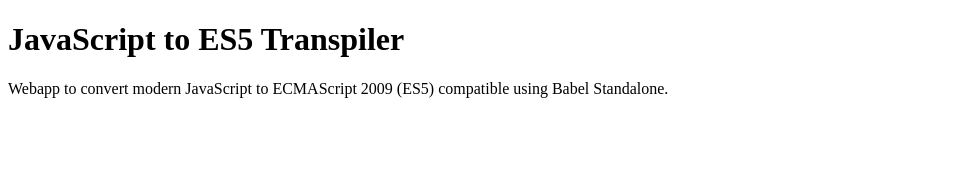
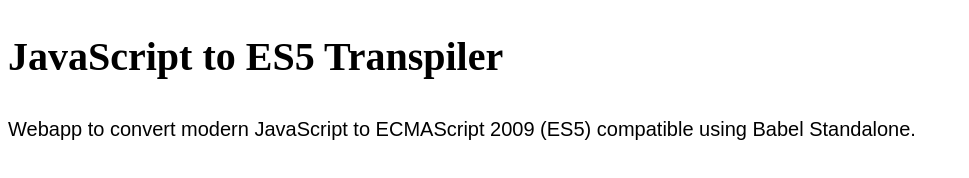
Before and after one commit to pablocru/javascript-to-es5-transpiler, an Astro site: page / in a window 1280 px wide. Shown: the whole page, without its empty margins (0-969 px from the left). Built offline with nearby package versions, Linux system fonts and the light colour scheme; Astro itself is replaced by a stand-in of ours; a web font is replaced by a local one.

Commit message:
feat: Install, configure and apply IBM Plex Font from Fontsource

```diff
--- a/package.json
+++ b/package.json
@@ -11,8 +11,11 @@
     "astro": "astro"
   },
   "dependencies": {
+    "@astrojs/check": "^0.5.10",
+    "@fontsource/ibm-plex-mono": "^5.0.13",
+    "@fontsource/ibm-plex-sans": "^5.0.20",
+    "@fontsource/ibm-plex-serif": "^5.0.13",
     "astro": "^4.7.0",
-    "@astrojs/check": "^0.5.10",
     "typescript": "^5.4.5"
   }
 }
--- a/src/pages/index.astro
+++ b/src/pages/index.astro
@@ -1,4 +1,6 @@
 ---
+import "@src/styles/fonts.css";
+
 const title = "JavaScript to ES5 Transpiler";
 const description =
   "Webapp to convert modern JavaScript to " +
--- /dev/null
+++ b/src/styles/fonts.css
@@ -0,0 +1,228 @@
+/* MONO */
+/* ibm-plex-mono-latin-400-normal */
+@font-face {
+  font-family: "IBM Plex Mono";
+  font-style: normal;
+  font-display: swap;
+  font-weight: 400;
+  src: url(@fontsource/ibm-plex-mono/files/ibm-plex-mono-latin-400-normal.woff2)
+    format("woff2");
+  unicode-range: U+0000-00FF, U+0131, U+0152-0153, U+02BB-02BC, U+02C6, U+02DA,
+    U+02DC, U+0304, U+0308, U+0329, U+2000-206F, U+2074, U+20AC, U+2122, U+2191,
+    U+2193, U+2212, U+2215, U+FEFF, U+FFFD;
+}
+
+/* ibm-plex-mono-latin-ext-400-normal */
+@font-face {
+  font-family: "IBM Plex Mono";
+  font-style: normal;
+  font-display: swap;
+  font-weight: 400;
+  src: url(@fontsource/ibm-plex-mono/files/ibm-plex-mono-latin-ext-400-normal.woff2)
+    format("woff2");
+  unicode-range: U+0100-02AF, U+0304, U+0308, U+0329, U+1E00-1E9F, U+1EF2-1EFF,
+    U+2020, U+20A0-20AB, U+20AD-20C0, U+2113, U+2C60-2C7F, U+A720-A7FF;
+}
+
+/* ibm-plex-mono-latin-400-italic */
+@font-face {
+  font-family: "IBM Plex Mono";
+  font-style: italic;
+  font-display: swap;
+  font-weight: 400;
+  src: url(@fontsource/ibm-plex-mono/files/ibm-plex-mono-latin-400-italic.woff2)
+    format("woff2");
+  unicode-range: U+0000-00FF, U+0131, U+0152-0153, U+02BB-02BC, U+02C6, U+02DA,
+    U+02DC, U+0304, U+0308, U+0329, U+2000-206F, U+2074, U+20AC, U+2122, U+2191,
+    U+2193, U+2212, U+2215, U+FEFF, U+FFFD;
+}
+
+/* ibm-plex-mono-latin-ext-400-italic */
+@font-face {
+  font-family: "IBM Plex Mono";
+  font-style: italic;
+  font-display: swap;
+  font-weight: 400;
+  src: url(@fontsource/ibm-plex-mono/files/ibm-plex-mono-latin-ext-400-italic.woff2)
+    format("woff2");
+  unicode-range: U+0100-02AF, U+0304, U+0308, U+0329, U+1E00-1E9F, U+1EF2-1EFF,
+    U+2020, U+20A0-20AB, U+20AD-20C0, U+2113, U+2C60-2C7F, U+A720-A7FF;
+}
+
+/* SANS */
+/* ibm-plex-sans-latin-400-normal */
+@font-face {
+  font-family: "IBM Plex Sans";
+  font-style: normal;
+  font-display: swap;
+  font-weight: 400;
+  src: url(@fontsource/ibm-plex-sans/files/ibm-plex-sans-latin-400-normal.woff2)
+    format("woff2");
+  unicode-range: U+0000-00FF, U+0131, U+0152-0153, U+02BB-02BC, U+02C6, U+02DA,
+    U+02DC, U+0304, U+0308, U+0329, U+2000-206F, U+2074, U+20AC, U+2122, U+2191,
+    U+2193, U+2212, U+2215, U+FEFF, U+FFFD;
+}
+
+/* ibm-plex-sans-latin-700-normal */
+@font-face {
+  font-family: "IBM Plex Sans";
+  font-style: normal;
+  font-display: swap;
+  font-weight: 700;
+  src: url(@fontsource/ibm-plex-sans/files/ibm-plex-sans-latin-700-normal.woff2)
+    format("woff2");
+  unicode-range: U+0000-00FF, U+0131, U+0152-0153, U+02BB-02BC, U+02C6, U+02DA,
+    U+02DC, U+0304, U+0308, U+0329, U+2000-206F, U+2074, U+20AC, U+2122, U+2191,
+    U+2193, U+2212, U+2215, U+FEFF, U+FFFD;
+}
+
+/* ibm-plex-sans-latin-ext-400-normal */
+@font-face {
+  font-family: "IBM Plex Sans";
+  font-style: normal;
+  font-display: swap;
+  font-weight: 400;
+  src: url(@fontsource/ibm-plex-sans/files/ibm-plex-sans-latin-ext-400-normal.woff2)
+    format("woff2");
+  unicode-range: U+0100-02AF, U+0304, U+0308, U+0329, U+1E00-1E9F, U+1EF2-1EFF,
+    U+2020, U+20A0-20AB, U+20AD-20C0, U+2113, U+2C60-2C7F, U+A720-A7FF;
+}
+
+/* ibm-plex-sans-latin-ext-700-normal */
+@font-face {
+  font-family: "IBM Plex Sans";
+  font-style: normal;
+  font-display: swap;
+  font-weight: 700;
+  src: url(@fontsource/ibm-plex-sans/files/ibm-plex-sans-latin-ext-700-normal.woff2)
+    format("woff2");
+  unicode-range: U+0100-02AF, U+0304, U+0308, U+0329, U+1E00-1E9F, U+1EF2-1EFF,
+    U+2020, U+20A0-20AB, U+20AD-20C0, U+2113, U+2C60-2C7F, U+A720-A7FF;
+}
+
+/* ibm-plex-sans-latin-400-italic */
+@font-face {
+  font-family: "IBM Plex Sans";
+  font-style: italic;
+  font-display: swap;
+  font-weight: 400;
+  src: url(@fontsource/ibm-plex-sans/files/ibm-plex-sans-latin-400-italic.woff2)
+    format("woff2");
+  unicode-range: U+0000-00FF, U+0131, U+0152-0153, U+02BB-02BC, U+02C6, U+02DA,
+    U+02DC, U+0304, U+0308, U+0329, U+2000-206F, U+2074, U+20AC, U+2122, U+2191,
+    U+2193, U+2212, U+2215, U+FEFF, U+FFFD;
+}
+
+/* ibm-plex-sans-latin-700-italic */
+@font-face {
+  font-family: "IBM Plex Sans";
+  font-style: italic;
+  font-display: swap;
+  font-weight: 700;
+  src: url(@fontsource/ibm-plex-sans/files/ibm-plex-sans-latin-700-italic.woff2)
+    format("woff2");
+  unicode-range: U+0000-00FF, U+0131, U+0152-0153, U+02BB-02BC, U+02C6, U+02DA,
+    U+02DC, U+0304, U+0308, U+0329, U+2000-206F, U+2074, U+20AC, U+2122, U+2191,
+    U+2193, U+2212, U+2215, U+FEFF, U+FFFD;
+}
+
+/* ibm-plex-sans-latin-ext-400-italic */
+@font-face {
+  font-family: "IBM Plex Sans";
+  font-style: italic;
+  font-display: swap;
+  font-weight: 400;
+  src: url(@fontsource/ibm-plex-sans/files/ibm-plex-sans-latin-ext-400-italic.woff2)
+    format("woff2");
+  unicode-range: U+0100-02AF, U+0304, U+0308, U+0329, U+1E00-1E9F, U+1EF2-1EFF,
+    U+2020, U+20A0-20AB, U+20AD-20C0, U+2113, U+2C60-2C7F, U+A720-A7FF;
+}
+
+/* ibm-plex-sans-latin-ext-700-italic */
+@font-face {
+  font-family: "IBM Plex Sans";
+  font-style: italic;
+  font-display: swap;
+  font-weight: 700;
+  src: url(@fontsource/ibm-plex-sans/files/ibm-plex-sans-latin-ext-700-italic.woff2)
+    format("woff2");
+  unicode-range: U+0100-02AF, U+0304, U+0308, U+0329, U+1E00-1E9F, U+1EF2-1EFF,
+    U+2020, U+20A0-20AB, U+20AD-20C0, U+2113, U+2C60-2C7F, U+A720-A7FF;
+}
+
+/* SERIF */
+/* ibm-plex-serif-latin-700-normal */
+@font-face {
+  font-family: "IBM Plex Serif";
+  font-style: normal;
+  font-display: swap;
+  font-weight: 700;
+  src: url(@fontsource/ibm-plex-serif/files/ibm-plex-serif-latin-700-normal.woff2)
+    format("woff2");
+  unicode-range: U+0000-00FF, U+0131, U+0152-0153, U+02BB-02BC, U+02C6, U+02DA,
+    U+02DC, U+0304, U+0308, U+0329, U+2000-206F, U+2074, U+20AC, U+2122, U+2191,
+    U+2193, U+2212, U+2215, U+FEFF, U+FFFD;
+}
+
+/* ibm-plex-serif-latin-ext-700-normal */
+@font-face {
+  font-family: "IBM Plex Serif";
+  font-style: normal;
+  font-display: swap;
+  font-weight: 700;
+  src: url(@fontsource/ibm-plex-serif/files/ibm-plex-serif-latin-ext-700-normal.woff2)
+    format("woff2");
+  unicode-range: U+0100-02AF, U+0304, U+0308, U+0329, U+1E00-1E9F, U+1EF2-1EFF,
+    U+2020, U+20A0-20AB, U+20AD-20C0, U+2113, U+2C60-2C7F, U+A720-A7FF;
+}
+
+/* ibm-plex-serif-latin-700-italic */
+@font-face {
+  font-family: "IBM Plex Serif";
+  font-style: italic;
+  font-display: swap;
+  font-weight: 700;
+  src: url(@fontsource/ibm-plex-serif/files/ibm-plex-serif-latin-700-italic.woff2)
+    format("woff2");
+  unicode-range: U+0000-00FF, U+0131, U+0152-0153, U+02BB-02BC, U+02C6, U+02DA,
+    U+02DC, U+0304, U+0308, U+0329, U+2000-206F, U+2074, U+20AC, U+2122, U+2191,
+    U+2193, U+2212, U+2215, U+FEFF, U+FFFD;
+}
+
+/* ibm-plex-serif-latin-ext-700-italic */
+@font-face {
+  font-family: "IBM Plex Serif";
+  font-style: italic;
+  font-display: swap;
+  font-weight: 700;
+  src: url(@fontsource/ibm-plex-serif/files/ibm-plex-serif-latin-ext-700-italic.woff2)
+    format("woff2");
+  unicode-range: U+0100-02AF, U+0304, U+0308, U+0329, U+1E00-1E9F, U+1EF2-1EFF,
+    U+2020, U+20A0-20AB, U+20AD-20C0, U+2113, U+2C60-2C7F, U+A720-A7FF;
+}
+
+:root {
+  /* Font management */
+  /* Use Sans subfamily by default */
+  font-family: "IBM Plex Sans", sans-serif;
+  font-synthesis: none;
+  font-size: 20px;
+  line-height: 1.5;
+  text-rendering: optimizeLegibility;
+}
+
+/* Use Serif subfamily on headings */
+h1,
+h2,
+h3,
+h4,
+h5,
+h6 {
+  font-family: "IBM Plex Serif", serif;
+}
+
+/* Use Mono subfamily on HTML tags that use Mono by default */
+pre,
+code {
+  font-family: "IBM Plex Mono", monospace;
+}
```
Also changed, not shown: pnpm-lock.yaml.
